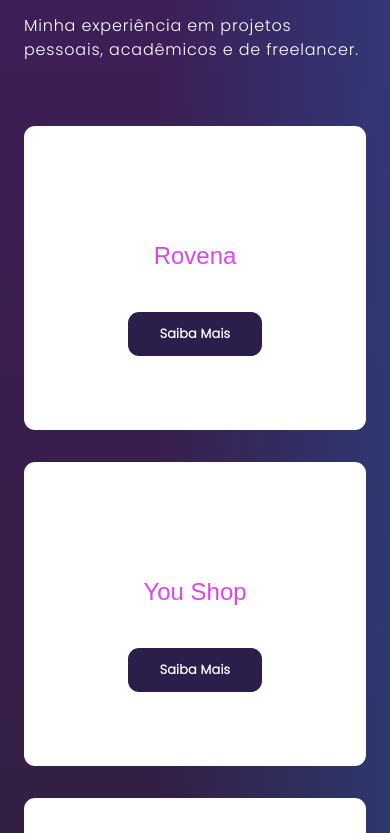
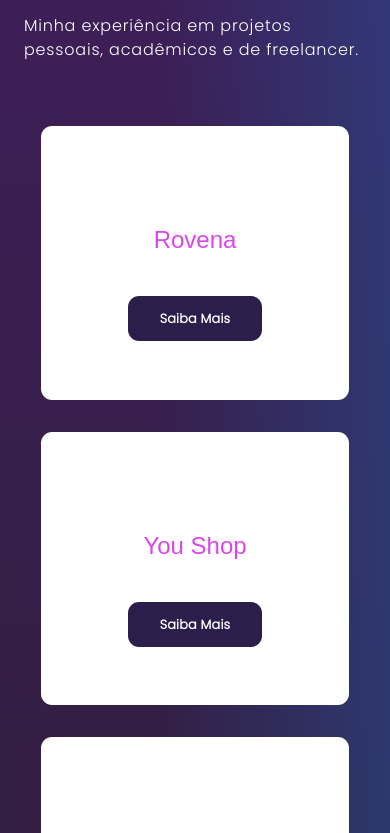
Before and after one commit to micaelmz/micaelmuniz.com, a React (Create React App) app: page / in a window 390 px wide. Shown: the part 1731-2564 px from the top of the page. Built offline with nearby package versions, Linux system fonts and the light colour scheme; a web font is replaced by a local one.

Commit message:
fix: pequeno ajuste no tamanho dos cards de projeto em mobiles (menos 10%)

```diff
--- a/src/components/ProjectCard.jsx
+++ b/src/components/ProjectCard.jsx
@@ -33,7 +33,7 @@ export default function ProjectCard({title, description, url, image, variation})
   return (
       // todo: em caso de hover aplicar a foto do projeto com um filtro rosa como background, uma ideia é criar uma nova div já com esse background mas com opacity 0 e ao passar o mouse aplicar um transition para opacity 1, e no mobile nao ser hover mas sim o padrao
       <>
-        <div className="project-card flex lg:my-auto mb-8 items-center justify-center transition-all duration-300 ease-in-out lg:w-[30%] w-[100%] aspect-[9/8]">
+        <div className="project-card flex lg:my-auto mb-8 items-center justify-center transition-all duration-300 ease-in-out lg:w-[30%] w-[90%] mx-auto aspect-[9/8]">
           <div className="text-center">
             <p className="my-10 block venera-500 lg:text-3xl text-2xl">{title}</p>
             <CustomButton onClick={handleOpen} backgroundColor="#2c1e4a" textColor="white">Saiba Mais</CustomButton>
```
